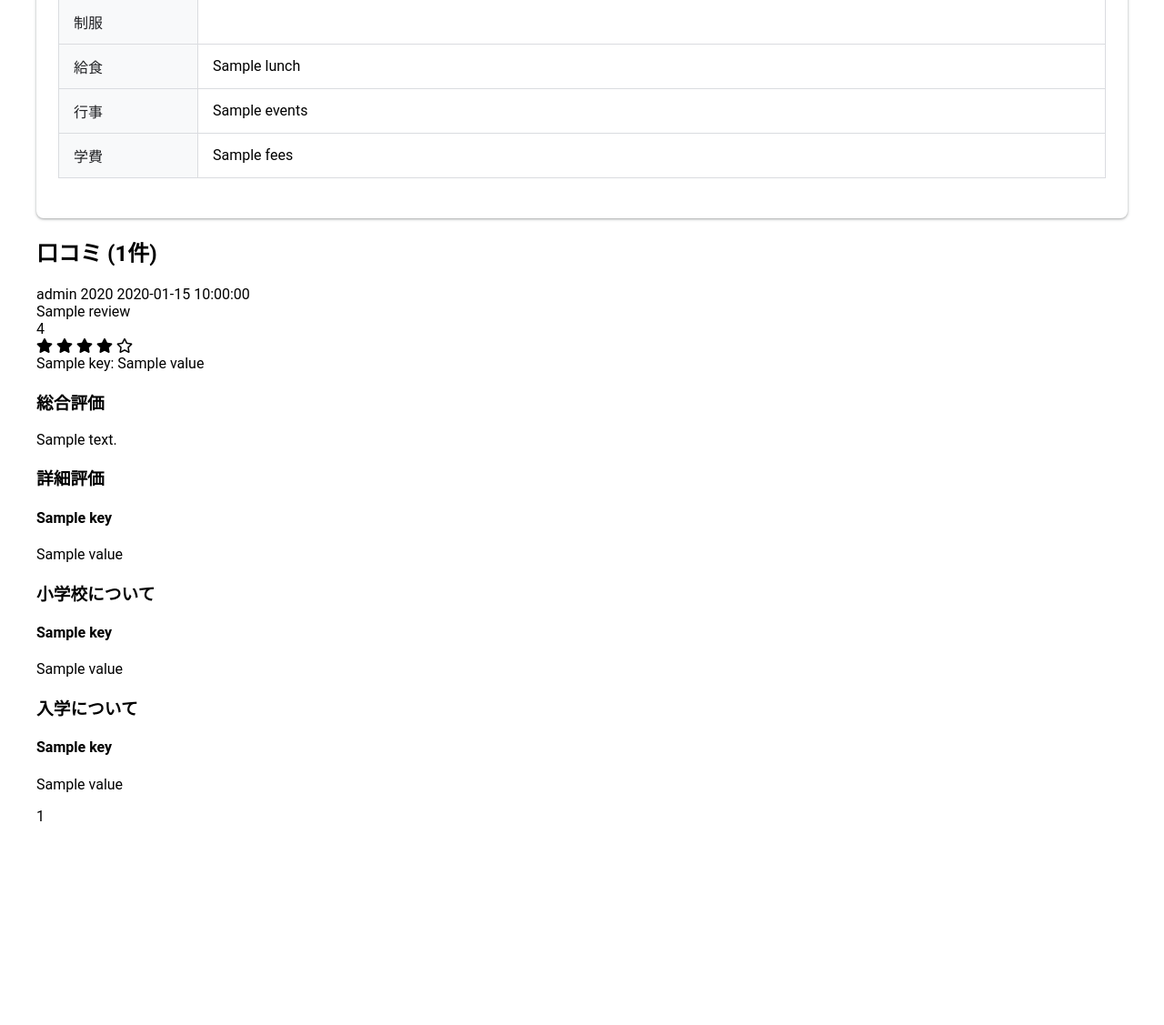
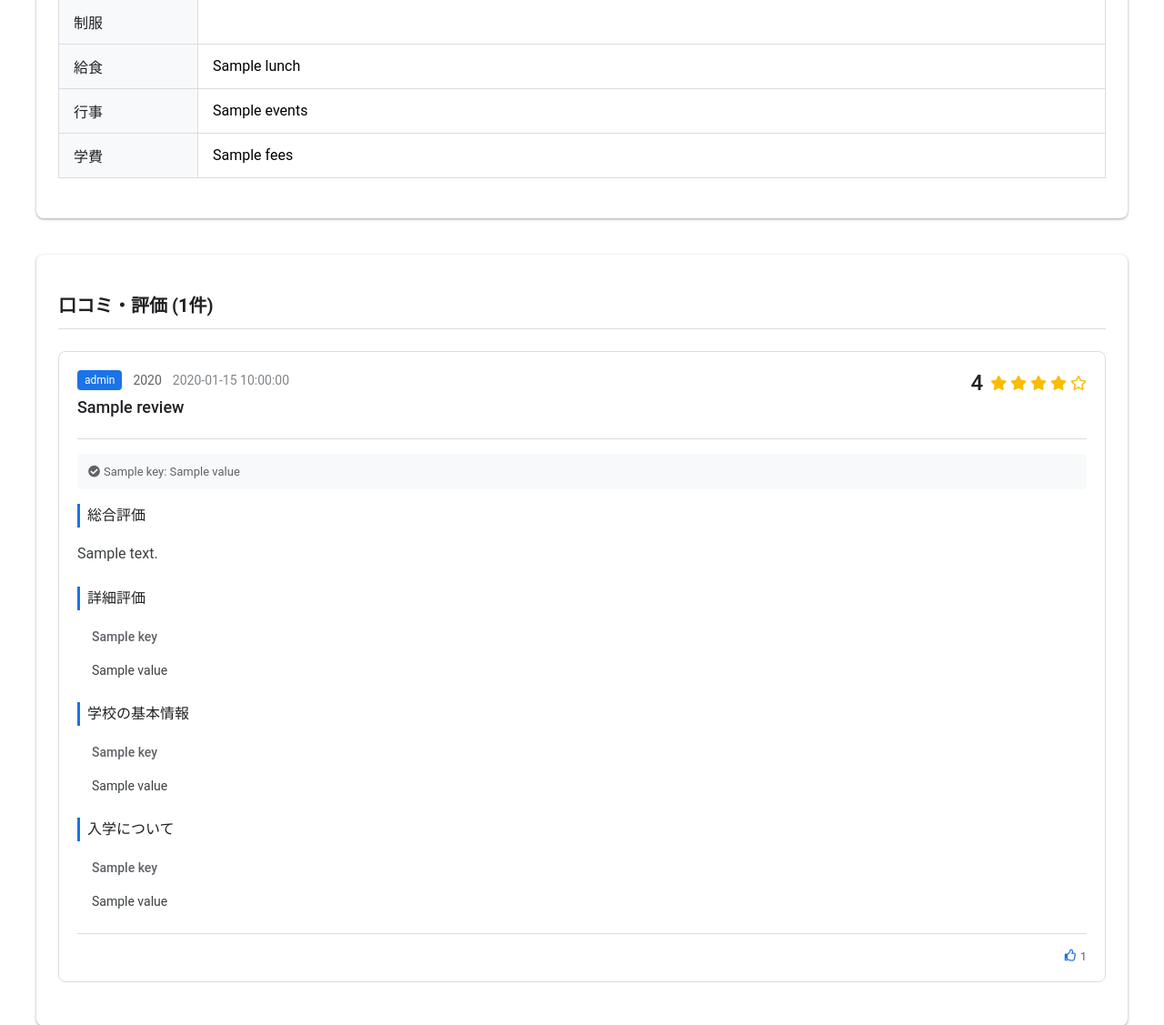
Before and after one commit to goodtidings2023/japanSchoolSearch, a Flask app: template templates/school_detail.html in a window 1280 px wide. Shown: the part 1057-2184 px from the top of the page at 91% size. Before the commit the page ends 1960 px from the top, so only its background shows below. Run offline with Flask 2, Linux system fonts and the light colour scheme; the template is opened without the code that fills it: most values are stand-ins (such as "Sample title", 1, 10 or a date in 2020).

```diff
--- a/static/style.css
+++ b/static/style.css
@@ -531,3 +531,218 @@ td {
         height: 300px;
     }
 }
+
+/* 添加口碑区域样式 */
+.reviews-section {
+    margin-top: 40px;
+    padding: 24px;
+    background: white;
+    border-radius: 8px;
+    box-shadow: 0 1px 2px 0 rgba(60,64,67,0.3), 0 1px 3px 1px rgba(60,64,67,0.15);
+}
+
+.reviews-section h2 {
+    color: #202124;
+    font-size: 20px;
+    margin-bottom: 24px;
+    padding-bottom: 12px;
+    border-bottom: 1px solid var(--border-color);
+}
+
+.review-card {
+    background: #fff;
+    border: 1px solid var(--border-color);
+    border-radius: 8px;
+    padding: 20px;
+    margin-bottom: 24px;
+    transition: box-shadow 0.2s;
+}
+
+.review-card:hover {
+    box-shadow: 0 2px 4px rgba(0,0,0,0.1);
+}
+
+.review-header {
+    display: flex;
+    justify-content: space-between;
+    align-items: flex-start;
+    margin-bottom: 16px;
+    padding-bottom: 16px;
+    border-bottom: 1px solid var(--border-color);
+}
+
+.review-user-info {
+    display: flex;
+    align-items: center;
+    gap: 12px;
+    color: #5f6368;
+    font-size: 14px;
+}
+
+.user-type {
+    background: var(--primary-color);
+    color: white;
+    padding: 4px 8px;
+    border-radius: 4px;
+    font-size: 12px;
+}
+
+.entry-year {
+    color: #5f6368;
+}
+
+.post-date {
+    color: #80868b;
+}
+
+.review-title {
+    font-size: 18px;
+    font-weight: 500;
+    color: #202124;
+    margin: 8px 0;
+}
+
+.review-rating {
+    display: flex;
+    align-items: center;
+    gap: 8px;
+}
+
+.rating-score {
+    font-size: 24px;
+    font-weight: 500;
+    color: #202124;
+}
+
+.rating-stars {
+    color: #fbbc05;
+    font-size: 16px;
+}
+
+.review-ratings-detail {
+    display: flex;
+    flex-wrap: wrap;
+    gap: 12px;
+    margin-bottom: 16px;
+    padding: 12px;
+    background: var(--background-gray);
+    border-radius: 4px;
+}
+
+.rating-item {
+    display: flex;
+    align-items: center;
+    gap: 4px;
+    font-size: 13px;
+    color: #5f6368;
+}
+
+.review-content {
+    color: #3c4043;
+    line-height: 1.6;
+}
+
+.review-section {
+    margin-bottom: 24px;
+}
+
+.review-section h3 {
+    font-size: 16px;
+    font-weight: 500;
+    color: #202124;
+    margin-bottom: 12px;
+    padding-left: 8px;
+    border-left: 3px solid var(--primary-color);
+}
+
+.detail-item, .info-item {
+    margin-bottom: 16px;
+    padding-left: 16px;
+}
+
+.detail-item h4, .info-item h4 {
+    font-size: 14px;
+    font-weight: 500;
+    color: #5f6368;
+    margin-bottom: 4px;
+}
+
+.detail-item p, .info-item p {
+    font-size: 14px;
+    color: #3c4043;
+    line-height: 1.6;
+}
+
+.review-footer {
+    margin-top: 16px;
+    padding-top: 16px;
+    border-top: 1px solid var(--border-color);
+    color: #5f6368;
+    font-size: 13px;
+    text-align: right;
+}
+
+.helpful-count {
+    display: inline-flex;
+    align-items: center;
+    gap: 4px;
+}
+
+.helpful-count::before {
+    content: '\f164';
+    font-family: 'Font Awesome 5 Free';
+    color: var(--primary-color);
+}
+
+/* 适配移动端 */
+@media (max-width: 768px) {
+    .review-header {
+        flex-direction: column;
+        gap: 12px;
+    }
+
+    .review-ratings-detail {
+        flex-direction: column;
+        gap: 8px;
+    }
+
+    .rating-item {
+        width: 100%;
+    }
+}
+
+/* Logo样式 */
+.logo-container {
+    display: flex;
+    align-items: flex-start;
+    gap: 15px;
+    margin-bottom: 24px;
+}
+
+.logo {
+    width: 60px;
+    height: 60px;
+    border-radius: 50%;
+    object-fit: cover;
+    box-shadow: 0 2px 4px rgba(0,0,0,0.1);
+}
+
+.title-wrapper {
+    display: flex;
+    flex-direction: column;
+    gap: 4px;
+}
+
+.logo-container h1 {
+    margin: 0;
+    color: #202124;
+    font-size: 24px;
+    font-weight: 500;
+}
+
+.subtitle {
+    margin: 0;
+    color: #5f6368;
+    font-size: 13px;
+    font-weight: normal;
+}
--- a/templates/school_detail.html
+++ b/templates/school_detail.html
@@ -72,16 +72,18 @@
             </table>
         </div>
         <div class="reviews-section">
-            <h2>口コミ ({{ reviews|length }}件)</h2>
+            <h2>口コミ・評価 ({{ reviews|length }}件)</h2>
             {% for review in reviews %}
             <div class="review-card">
                 <div class="review-header">
-                    <div class="review-user-info">
-                        <span class="user-type">{{ review.user_type }}</span>
-                        <span class="entry-year">{{ review.entry_year }}</span>
-                        <span class="post-date">{{ review.post_date }}</span>
+                    <div>
+                        <div class="review-user-info">
+                            <span class="user-type">{{ review.user_type }}</span>
+                            <span class="entry-year">{{ review.entry_year }}</span>
+                            <span class="post-date">{{ review.post_date }}</span>
+                        </div>
+                        <div class="review-title">{{ review.title }}</div>
                     </div>
-                    <div class="review-title">{{ review.title }}</div>
                     <div class="review-rating">
                         <span class="rating-score">{{ review.rating }}</span>
                         <div class="rating-stars">
@@ -101,15 +103,20 @@
 
                 <div class="review-ratings-detail">
                     {% for key, value in review.ratings_detail.items() %}
-                    <span class="rating-item">{{ key }}: {{ value }}</span>
+                    <span class="rating-item">
+                        <i class="fas fa-check-circle"></i>
+                        {{ key }}: {{ value }}
+                    </span>
                     {% endfor %}
                 </div>
 
                 <div class="review-content">
+                    {% if review.overall_review %}
                     <div class="review-section">
                         <h3>総合評価</h3>
                         <p>{{ review.overall_review }}</p>
                     </div>
+                    {% endif %}
 
                     {% if review.details %}
                     <div class="review-section">
@@ -125,7 +132,7 @@
 
                     {% if review.school_info %}
                     <div class="review-section">
-                        <h3>小学校について</h3>
+                        <h3>学校の基本情報</h3>
                         {% for key, value in review.school_info.items() %}
                         <div class="info-item">
                             <h4>{{ key }}</h4>
```
Also changed, not shown: templates/index.html (+7 -1 lines), static/images/luluduck.png (added).
